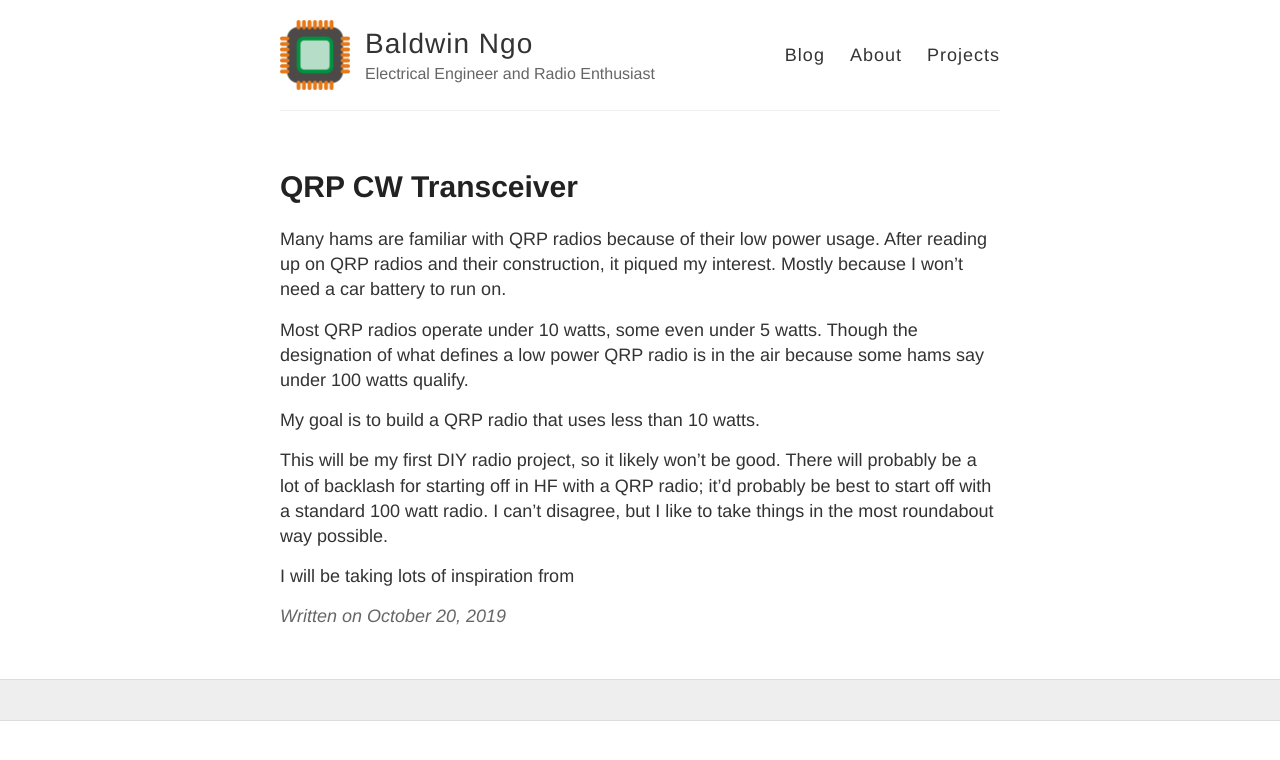
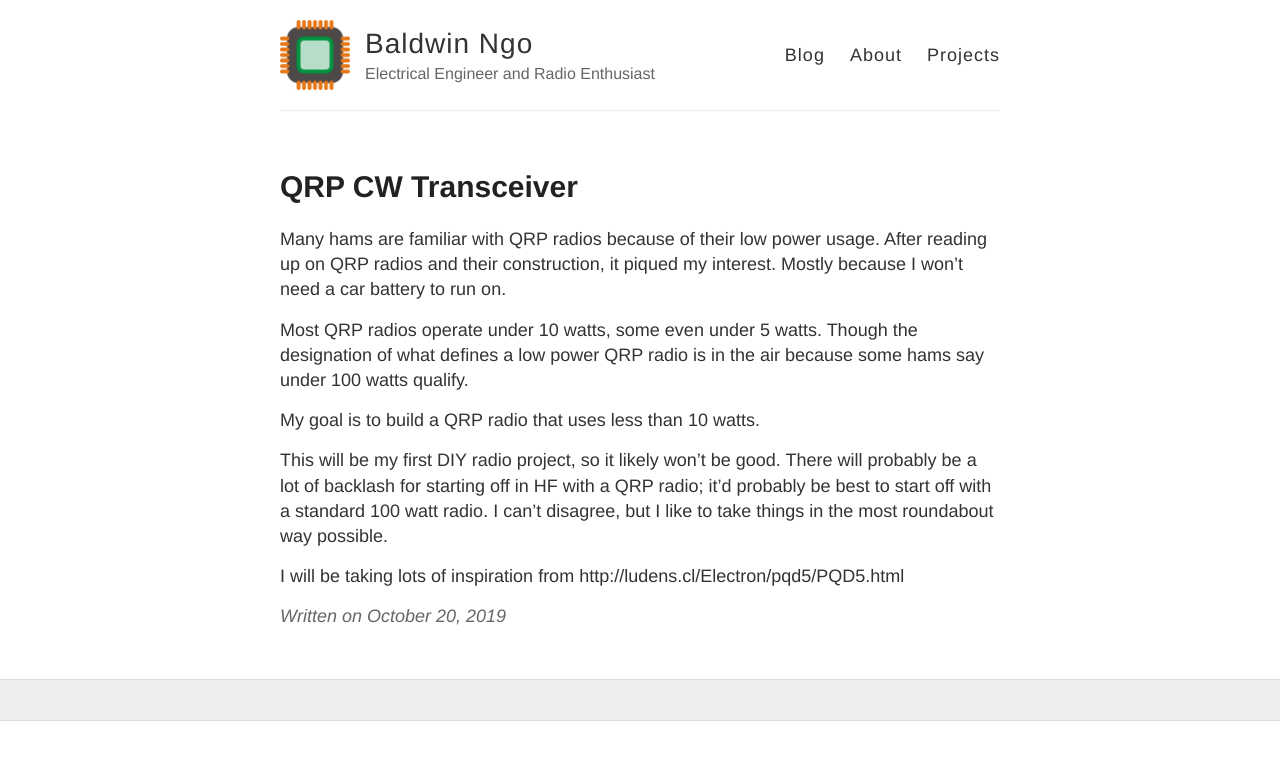
Before and after one commit to baldwinngo/baldwinngo.github.io, a Jekyll site: the page built from _posts/QRP CW Transceiver/2019-10-20-QRP CW Transceiver.md, in a window 1280 px wide. Shown: the top 760 px of the page. Built offline with Jekyll 4.4.1, drawn with Linux system fonts in a browser that asks for light colours; part of the change alters nothing that is shown.

Commit message:
organization

```diff
--- a/_posts/2019-10-20-QRP CW Transceiver.md
+++ b/_posts/QRP CW Transceiver/2019-10-20-QRP CW Transceiver.md
@@ -11,4 +11,4 @@ My goal is to build a QRP radio that uses less than 10 watts.
 
 This will be my first DIY radio project, so it likely won't be good. There will probably be a lot of backlash for starting off in HF with a QRP radio; it'd probably be best to start off with a standard 100 watt radio. I can't disagree, but I like to take things in the most roundabout way possible.
 
-I will be taking lots of inspiration from
+I will be taking lots of inspiration from http://ludens.cl/Electron/pqd5/PQD5.html
```
